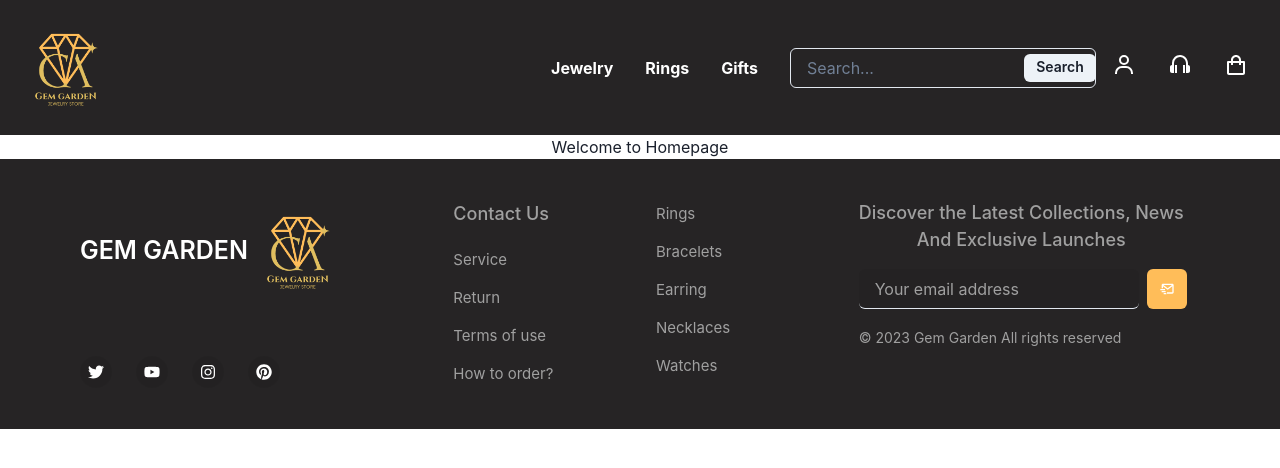
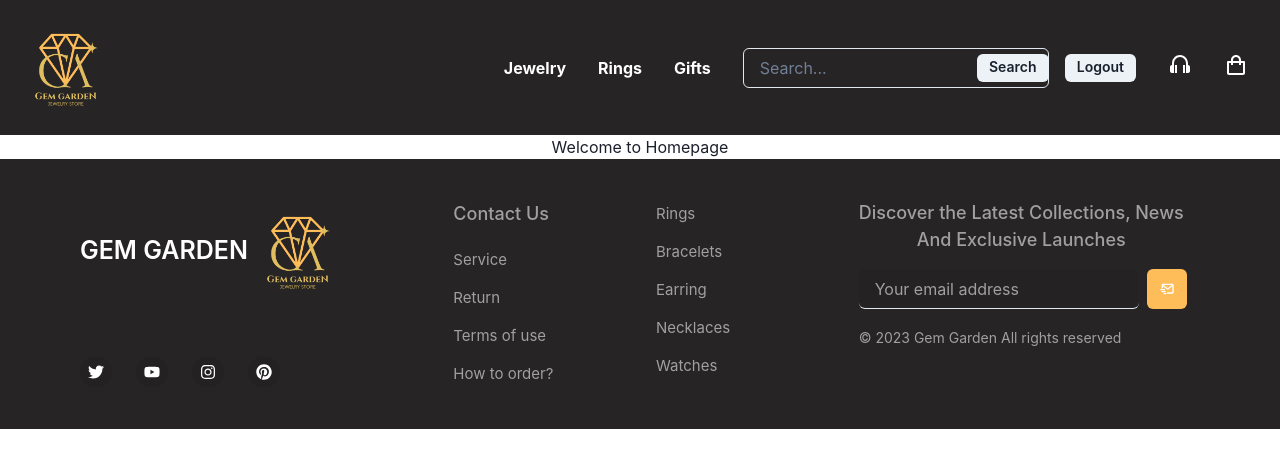
Before and after one commit to Saurav9284/Gem-Garden_Project, a React (Create React App) app in the folder gemgarden/: page / in a window 1280 px wide. Shown: the top 468 px of the page. Built offline with nearby package versions, Linux system fonts and the light colour scheme.

Commit message:
Nav Login-Logout

```diff
--- a/gemgarden/src/Component/Navbar.jsx
+++ b/gemgarden/src/Component/Navbar.jsx
@@ -20,13 +20,14 @@ import {
   Icon,
 } from '@chakra-ui/react';
 import { HiMenu } from 'react-icons/hi';
-import { BiSearch, BiShoppingBag, BiMessageRounded, BiLogIn, BiUser, BiHeadphone } from 'react-icons/bi';
+import {  BiShoppingBag, BiUser, BiHeadphone } from 'react-icons/bi';
 import logo from '../Assets/GemGardenLogo2.png';
 
 const Navbar = () => {
   const navigate = useNavigate();
   const { isOpen, onOpen, onClose } = useDisclosure();
   const [searchTerm, setSearchTerm] = useState('');
+  const [isLoggedIn, setLoggedIn] = useState(true);
 
   const handleLogo = () => {
     navigate('/');
@@ -35,6 +36,12 @@ const Navbar = () => {
 
   const handleLogin = () => {
     navigate('/login');
+    onClose();
+  };
+
+  const handleLogout = () => {
+    setLoggedIn(false);
+    navigate("/")
     onClose();
   };
 
@@ -121,7 +128,7 @@ const Navbar = () => {
             </Button>
           </InputRightElement>
         </InputGroup>
-        <Link
+        {/* <Link
           key="/login"
           to="/login"
           onClick={handleLogin}
@@ -129,6 +136,15 @@ const Navbar = () => {
           _hover={{ color: '#E5A639' }}
         >
           <Icon as={BiUser} boxSize={6}/>
+        </Link> */}
+         <Link
+          key="/login"
+          to="/login"
+          onClick={isLoggedIn ? handleLogout : handleLogin}
+          mx={4}
+          _hover={{ color: '#E5A639' }}
+        >
+          {isLoggedIn ? <Button h="1.75rem" size="sm"_hover={{ background: '#E5A639', color: 'black' }}>Logout</Button> : <Icon as={BiUser} boxSize={6}/>}
         </Link>
         <Link key="#" to="#" mx={4} _hover={{ color: '#E5A639' }}>
         <Icon as={BiHeadphone} boxSize={6}/>
@@ -208,13 +224,14 @@ const Navbar = () => {
                     Rings
                   </Link>
                   <Link
-                    key="/login"
+                   key="/login"
                     to="/login"
-                    onClick={handleLogin}
-                    _hover={{ color: '#E5A639' }}
-                  >
-                    Login
-                  </Link>
+                    onClick={isLoggedIn ? handleLogout : handleLogin}
+                     mx={4}
+                       _hover={{ color: '#E5A639' }}
+                        >
+                     {isLoggedIn ? 'Logout' : 'Login'}
+                   </Link>
                   <Link key="#" to="#" _hover={{ color: '#E5A639' }}>
                     Contact
                   </Link>
```
